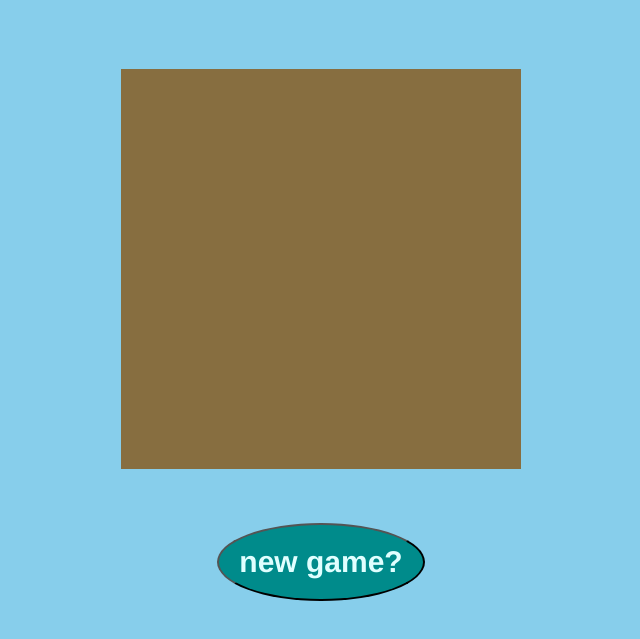
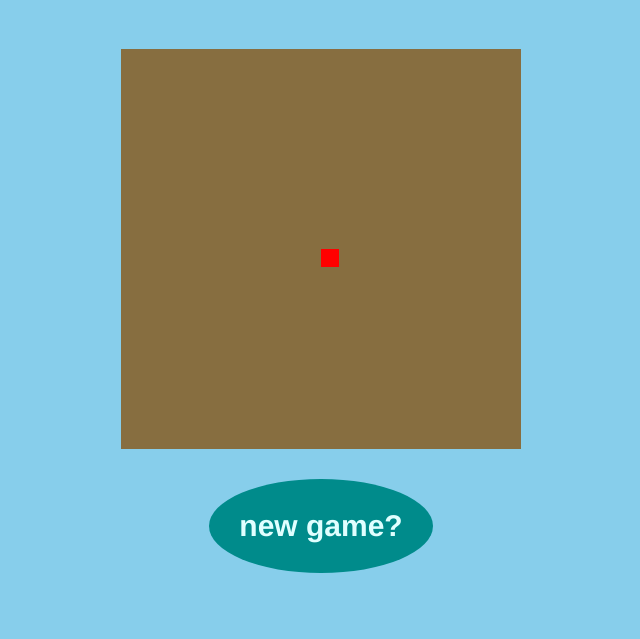
Before and after one commit to pokechirlia/Snake-game, a plain HTML site: page index.html in a window 1280 px wide. Shown: the part 69-708 px from the top of the page, without its empty margins (319-959 px from the left). Drawn offline with Linux system fonts and the light colour scheme.

Commit message:
draw snake head

```diff
--- a/index.html
+++ b/index.html
@@ -10,8 +10,7 @@
 <body>
 	<div class="container">
 		<h1>Hello</h1>
-		<canvas id = "game-box"></canvas>
-		<br/>
+		<canvas id = "game-box" width  ="400" height = "400"></canvas>
 		<button id = "new-game">new game?</button>
 	</div>
 
--- a/script.js
+++ b/script.js
@@ -1 +1,31 @@
-console.log("yo");
+//attributes from the html files
+const gameBox = document.getElementById("game-box");
+const ctx = gameBox.getContext("2d");
+
+//attributes from the game
+let speed = 8;
+
+let tileCount = 20; //canvas 20x20
+let tileSize = (gameBox.width / tileCount) - 2; //size slightly smaller
+let headX = 10;
+let headY = 10;
+
+//game loop update every interval
+function drawGame(){
+    console.log("again?");
+    clearScreen();
+    drawSnake();
+    //setTimeout(drawGame, 1000/speed);
+}
+
+function clearScreen(){
+    ctx.fillStyle = "rgb(135, 110, 64)";
+    ctx.fillRect(0,0, gameBox.width, gameBox.height);
+}
+
+function drawSnake(){
+    ctx.fillStyle = "red";
+    ctx.fillRect(headX * tileCount, headY*tileCount, tileSize, tileSize);
+}
+
+drawGame();
--- a/style.css
+++ b/style.css
@@ -9,11 +9,15 @@ body{
     font-family: 'Franklin Gothic Medium', 'Arial Narrow', Arial, sans-serif;
 }
 
+.container{
+    display: flex;
+    flex-direction: column;
+    align-items: center;
+}
+
 #game-box{
-    width: 400px;
-    height: 400px;
-    background-color: rgb(135, 110, 64);
-    margin: 50px;
+    /* background-color: rgb(135, 110, 64); */
+    padding: 30px;
 }
 
 #new-game{
@@ -21,8 +25,9 @@ body{
     font-size: 30px;
     font-weight: bold;
     cursor: pointer;
-    padding: 20px;
+    padding: 30px;
     border-radius: 50%;
+    border: 3px;
     color: lightcyan;
     font-family: 'Franklin Gothic Medium', 'Arial Narrow', Arial, sans-serif;
 }
```
